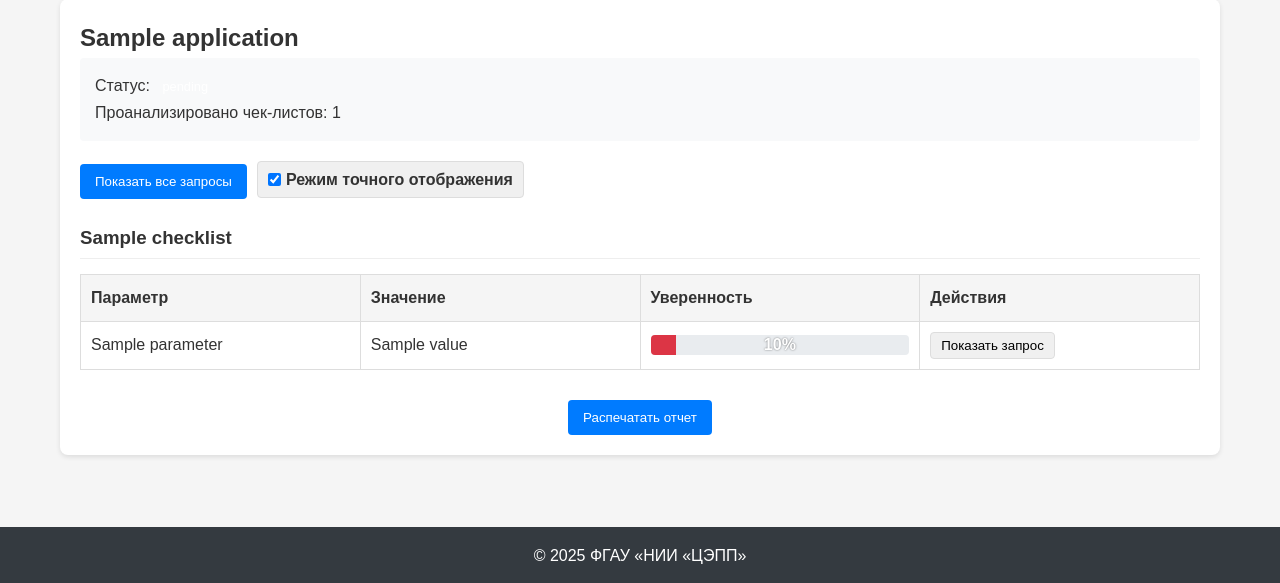
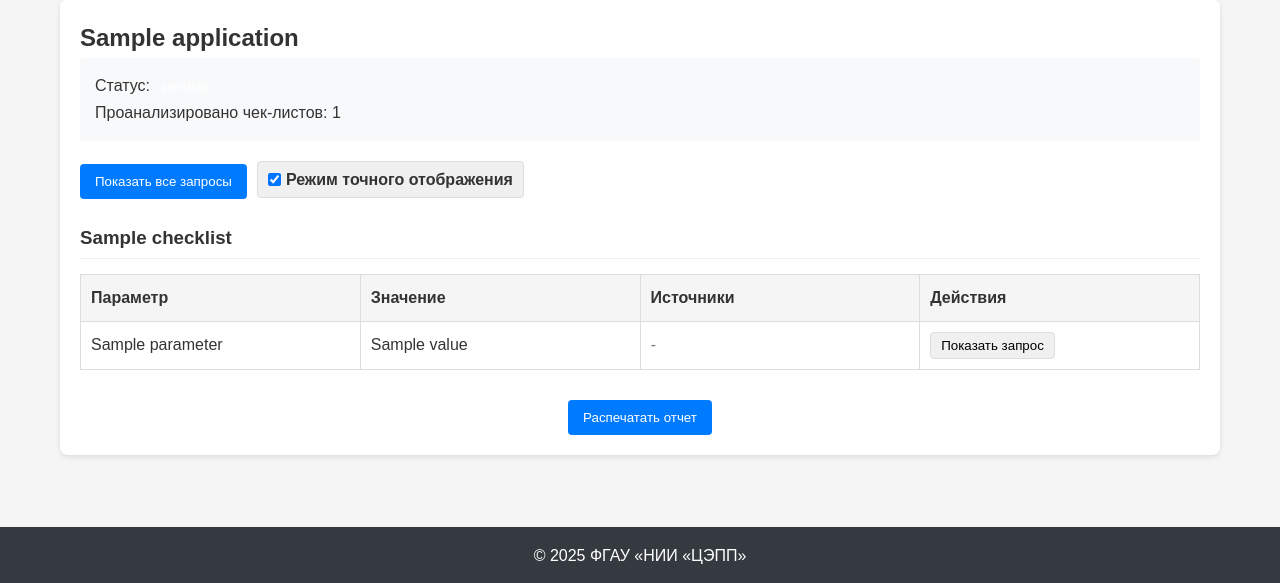
Before and after one commit to MasterVVK/neuro_expert, a Flask app: template ppee-flask/app/templates/applications/results.html in a window 1280 px wide. Shown: the part 192-775 px from the top of the page. Run offline with Flask 3, Linux system fonts and the light colour scheme; tables that the repository leaves empty hold one stand-in row (values such as "Sample post"); the template is opened without the code that fills it: values that come from a table or form of the project are taken from there, most other values are stand-ins (such as "Sample title", 1, 10 or a date in 2020); a database or web service that is not in the repository returns one stand-in record (values such as "Sample title"); data that the repository does not hold is empty.

Commit message:
Убрал Уверенность добавил Источники

```diff
--- a/ppee-flask/app/templates/applications/results.html
+++ b/ppee-flask/app/templates/applications/results.html
@@ -51,7 +51,7 @@
                         <tr>
                             <th>Параметр</th>
                             <th>Значение</th>
-                            <th>Уверенность</th>
+                            <th>Источники</th>
                             <th>Действия</th>
                         </tr>
                     </thead>
@@ -61,10 +61,37 @@
                                 <td>{{ item.parameter.name }}</td>
                                 <td>{{ item.result.value }}</td>
                                 <td>
-                                    <div class="confidence-bar">
-                                        <div class="confidence-value" style="width: {{ item.result.confidence * 100 }}%;"></div>
-                                        <span>{{ (item.result.confidence * 100)|int }}%</span>
-                                    </div>
+                                    {% if item.result.search_results %}
+                                        {% set files_data = {} %}
+                                        {% for doc in item.result.search_results %}
+                                            {% if doc.metadata and doc.metadata.document_id %}
+                                                {% set doc_id = doc.metadata.document_id %}
+                                                {% set doc_name = doc_names_mapping.get(doc_id, doc_id) if doc_names_mapping else doc_id %}
+                                                {% set page_num = doc.metadata.page_number %}
+
+                                                {% if doc_name not in files_data %}
+                                                    {% set _ = files_data.update({doc_name: []}) %}
+                                                {% endif %}
+
+                                                {% if page_num and page_num not in files_data[doc_name] %}
+                                                    {% set _ = files_data[doc_name].append(page_num) %}
+                                                {% endif %}
+                                            {% endif %}
+                                        {% endfor %}
+
+                                        <div class="sources-info">
+                                            {% for file_name, pages in files_data.items() %}
+                                                <div class="source-file">
+                                                    <strong>Файл:</strong> {{ file_name }}<br>
+                                                    {% if pages %}
+                                                        <strong>Страницы:</strong> {{ pages|format_page_ranges }}
+                                                    {% endif %}
+                                                </div>
+                                            {% endfor %}
+                                        </div>
+                                    {% else %}
+                                        <span class="no-sources">-</span>
+                                    {% endif %}
                                 </td>
                                 <td>
                                     <button class="toggle-prompt-btn" onclick="togglePrompt('prompt-{{ item.result.id }}')">Показать запрос</button>
@@ -180,6 +207,28 @@
         html, body {
             overflow-x: hidden;
             max-width: 100%;
+        }
+
+        /* Стили для информации об источниках */
+        .sources-info {
+            font-size: 0.9rem;
+        }
+
+        .source-file {
+            margin-bottom: 8px;
+            padding: 5px;
+            background-color: #f8f9fa;
+            border-radius: 4px;
+            border-left: 3px solid #007bff;
+        }
+
+        .source-file:last-child {
+            margin-bottom: 0;
+        }
+
+        .no-sources {
+            color: #6c757d;
+            font-style: italic;
         }
 
         /* Стили для уведомлений */
@@ -324,111 +373,6 @@
             display: inline-block; /* Чтобы действовал white-space */
         }
 
-        /* Стиль для отображения уверенности */
-        .confidence-bar {
-            position: relative;
-            height: 20px;
-            background-color: #e9ecef;
-            border-radius: 4px;
-            overflow: hidden;
-        }
-
-        .confidence-value {
-            position: absolute;
-            top: 0;
-            left: 0;
-            height: 100%;
-            background-color: #28a745;
-            transition: width 0.3s ease;
-        }
-
-        .confidence-bar span {
-            position: absolute;
-            top: 0;
-            left: 0;
-            right: 0;
-            text-align: center;
-            line-height: 20px;
-            color: white;
-            font-weight: bold;
-            text-shadow: 0 0 2px rgba(0, 0, 0, 0.5);
-            z-index: 1;
-        }
-
-        /* Цвета для разной уверенности */
-        .confidence-value[style*="width: 0%"],
-        .confidence-value[style*="width: 1%"],
-        .confidence-value[style*="width: 2%"],
-        .confidence-value[style*="width: 3%"],
-        .confidence-value[style*="width: 4%"],
-        .confidence-value[style*="width: 5%"],
-        .confidence-value[style*="width: 6%"],
-        .confidence-value[style*="width: 7%"],
-        .confidence-value[style*="width: 8%"],
-        .confidence-value[style*="width: 9%"],
-        .confidence-value[style*="width: 10%"],
-        .confidence-value[style*="width: 11%"],
-        .confidence-value[style*="width: 12%"],
-        .confidence-value[style*="width: 13%"],
-        .confidence-value[style*="width: 14%"],
-        .confidence-value[style*="width: 15%"],
-        .confidence-value[style*="width: 16%"],
-        .confidence-value[style*="width: 17%"],
-        .confidence-value[style*="width: 18%"],
-        .confidence-value[style*="width: 19%"],
-        .confidence-value[style*="width: 20%"],
-        .confidence-value[style*="width: 21%"],
-        .confidence-value[style*="width: 22%"],
-        .confidence-value[style*="width: 23%"],
-        .confidence-value[style*="width: 24%"],
-        .confidence-value[style*="width: 25%"],
-        .confidence-value[style*="width: 26%"],
-        .confidence-value[style*="width: 27%"],
-        .confidence-value[style*="width: 28%"],
-        .confidence-value[style*="width: 29%"],
-        .confidence-value[style*="width: 30%"],
-        .confidence-value[style*="width: 31%"],
-        .confidence-value[style*="width: 32%"],
-        .confidence-value[style*="width: 33%"] {
-            background-color: #dc3545; /* Красный для низкой уверенности */
-        }
-
-        .confidence-value[style*="width: 34%"],
-        .confidence-value[style*="width: 35%"],
-        .confidence-value[style*="width: 36%"],
-        .confidence-value[style*="width: 37%"],
-        .confidence-value[style*="width: 38%"],
-        .confidence-value[style*="width: 39%"],
-        .confidence-value[style*="width: 40%"],
-        .confidence-value[style*="width: 41%"],
-        .confidence-value[style*="width: 42%"],
-        .confidence-value[style*="width: 43%"],
-        .confidence-value[style*="width: 44%"],
-        .confidence-value[style*="width: 45%"],
-        .confidence-value[style*="width: 46%"],
-        .confidence-value[style*="width: 47%"],
-        .confidence-value[style*="width: 48%"],
-        .confidence-value[style*="width: 49%"],
-        .confidence-value[style*="width: 50%"],
-        .confidence-value[style*="width: 51%"],
-        .confidence-value[style*="width: 52%"],
-        .confidence-value[style*="width: 53%"],
-        .confidence-value[style*="width: 54%"],
-        .confidence-value[style*="width: 55%"],
-        .confidence-value[style*="width: 56%"],
-        .confidence-value[style*="width: 57%"],
-        .confidence-value[style*="width: 58%"],
-        .confidence-value[style*="width: 59%"],
-        .confidence-value[style*="width: 60%"],
-        .confidence-value[style*="width: 61%"],
-        .confidence-value[style*="width: 62%"],
-        .confidence-value[style*="width: 63%"],
-        .confidence-value[style*="width: 64%"],
-        .confidence-value[style*="width: 65%"],
-        .confidence-value[style*="width: 66%"] {
-            background-color: #ffc107; /* Желтый для средней уверенности */
-        }
-
         .partial-results-note {
             background-color: #fff3cd;
             border: 1px solid #ffeaa7;
```
Also changed, not shown: ppee-flask/app/__init__.py (+67 -0 lines).
